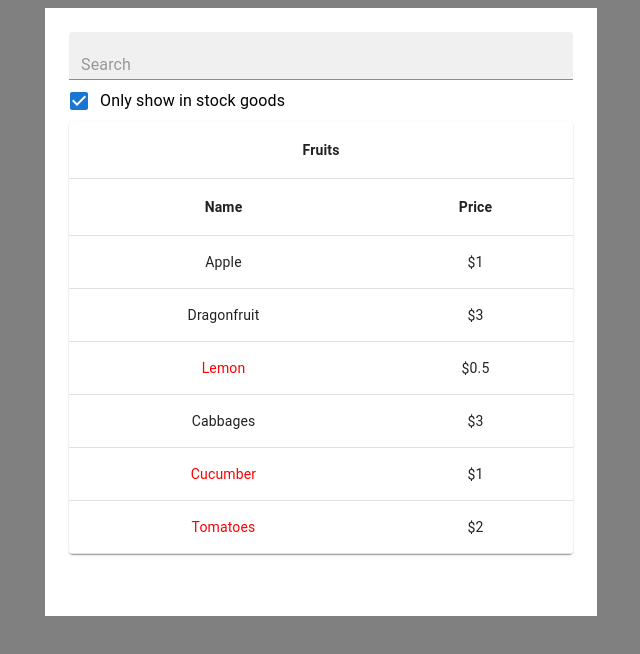
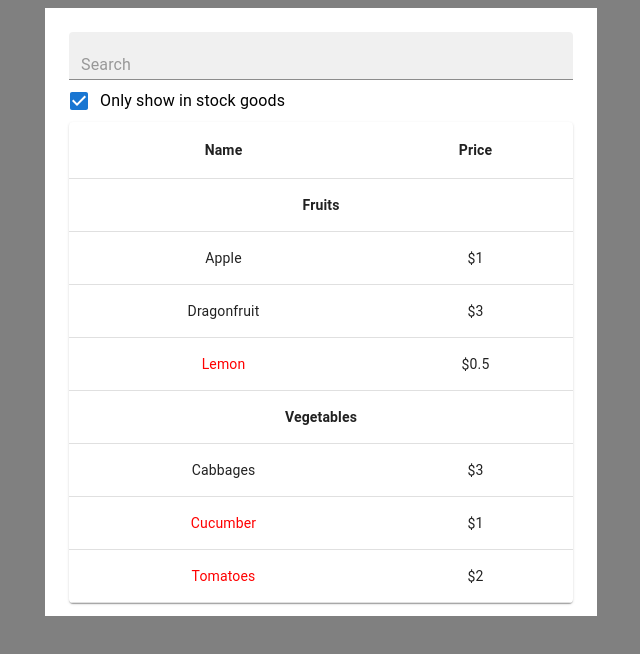
Before and after one commit to dudiKun/landingPage, a React (Vite) app: page / in a window 1280 px wide. Shown: the top 654 px of the page, without its empty margins (319-959 px from the left). Built offline with nearby package versions, Linux system fonts and the light colour scheme.

Commit message:
Center Table Category

```diff
--- a/src/components/ProductTable.tsx
+++ b/src/components/ProductTable.tsx
@@ -11,18 +11,16 @@ import {
 
 const COLUMNS = ["Name", "Price"];
 
-interface IProductCategoryRowProps {
+interface ProductCategoryRowProps {
   category: string;
 }
-function ProductCategoryRow({ category }: IProductCategoryRowProps) {
+function ProductCategoryRow({ category }: ProductCategoryRowProps) {
   return (
-    <TableHead>
-      <TableRow>
-        <TableCell colSpan={9999} align="center" sx={{ fontWeight: 700 }}>
-          {category}
-        </TableCell>
-      </TableRow>
-    </TableHead>
+    <TableRow>
+      <TableCell colSpan={9999} align="center" sx={{ fontWeight: 700 }}>
+        {category}
+      </TableCell>
+    </TableRow>
   );
 }
 
@@ -33,7 +31,7 @@ interface ProductProps {
   price: number;
 }
 
-function ProductRow({ name, price, isStocked, category }: ProductProps) {
+function ProductRow({ name, price, isStocked }: ProductProps) {
   const productName = isStocked ? (
     name
   ) : (
@@ -50,11 +48,11 @@ function ProductRow({ name, price, isStocked, category }: ProductProps) {
   );
 }
 
-interface IProductTableColumns {
+interface ProductTableColumnsProps {
   columns: string[];
 }
 
-const ProductTableColumns = ({ columns }: IProductTableColumns) => {
+const ProductTableColumns = ({ columns }: ProductTableColumnsProps) => {
   return (
     <TableHead>
       <TableRow>
@@ -73,6 +71,30 @@ interface ProductTableProps {
 }
 
 const ProductTable = ({ products }: ProductTableProps) => {
+  const rows: JSX.Element[] = [];
+  let lastCategory: string | null = null;
+
+  products.forEach((product) => {
+    if (product.category !== lastCategory) {
+      rows.push(
+        <ProductCategoryRow
+          category={product.category}
+          key={product.category}
+        />
+      );
+    }
+
+    rows.push(
+      <ProductRow
+        price={product.price}
+        name={product.name}
+        isStocked={product.isStocked}
+        category={product.category}
+      />
+    );
+    lastCategory = product.category;
+  });
+
   return (
     <>
       <Box
@@ -84,18 +106,8 @@ const ProductTable = ({ products }: ProductTableProps) => {
       >
         <TableContainer component={Paper}>
           <Table aria-label="simple table">
-            <ProductCategoryRow category="Fruits" />
-            <ProductTableColumns columns={COLUMNS}></ProductTableColumns>
-            {products.map((product) => (
-              <TableBody>
-                <ProductRow
-                  category={product.category}
-                  name={product.name}
-                  price={product.price}
-                  isStocked={product.isStocked}
-                />
-              </TableBody>
-            ))}
+            <ProductTableColumns columns={COLUMNS} />
+            <TableBody>{rows}</TableBody>
           </Table>
         </TableContainer>
       </Box>
```
